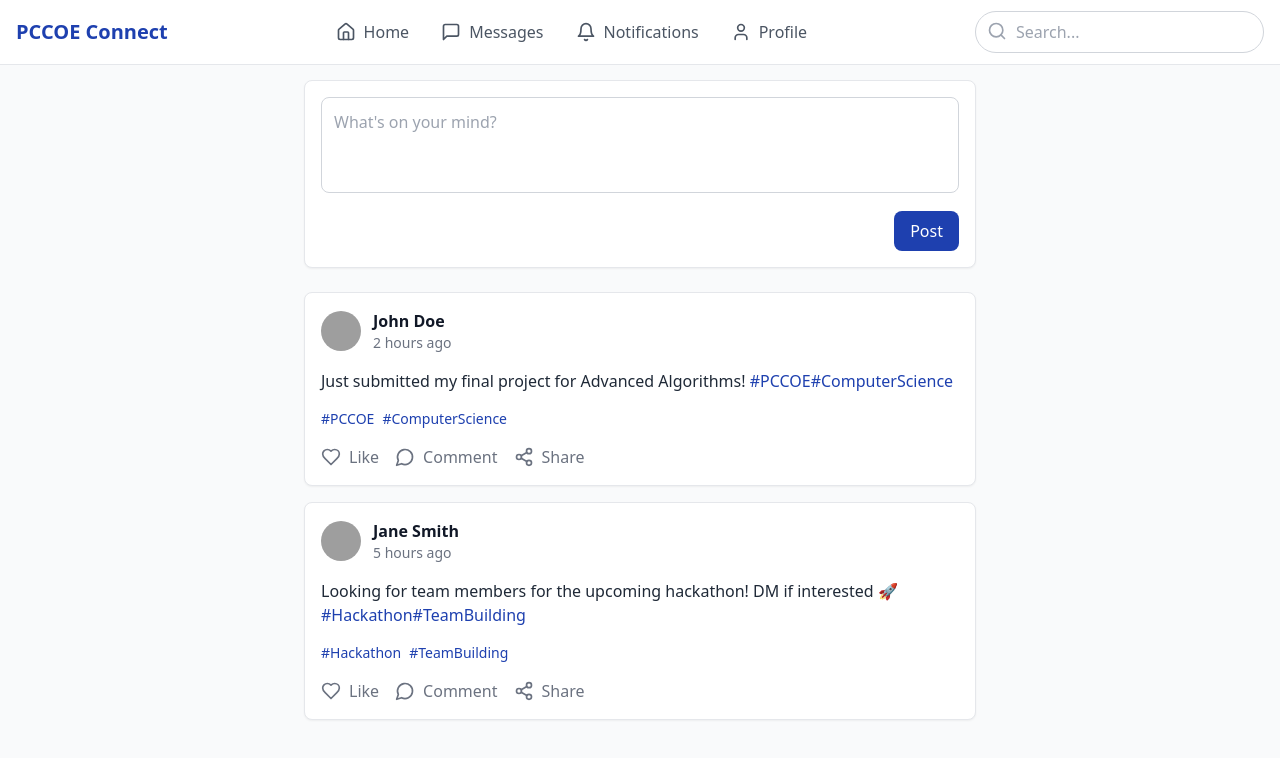
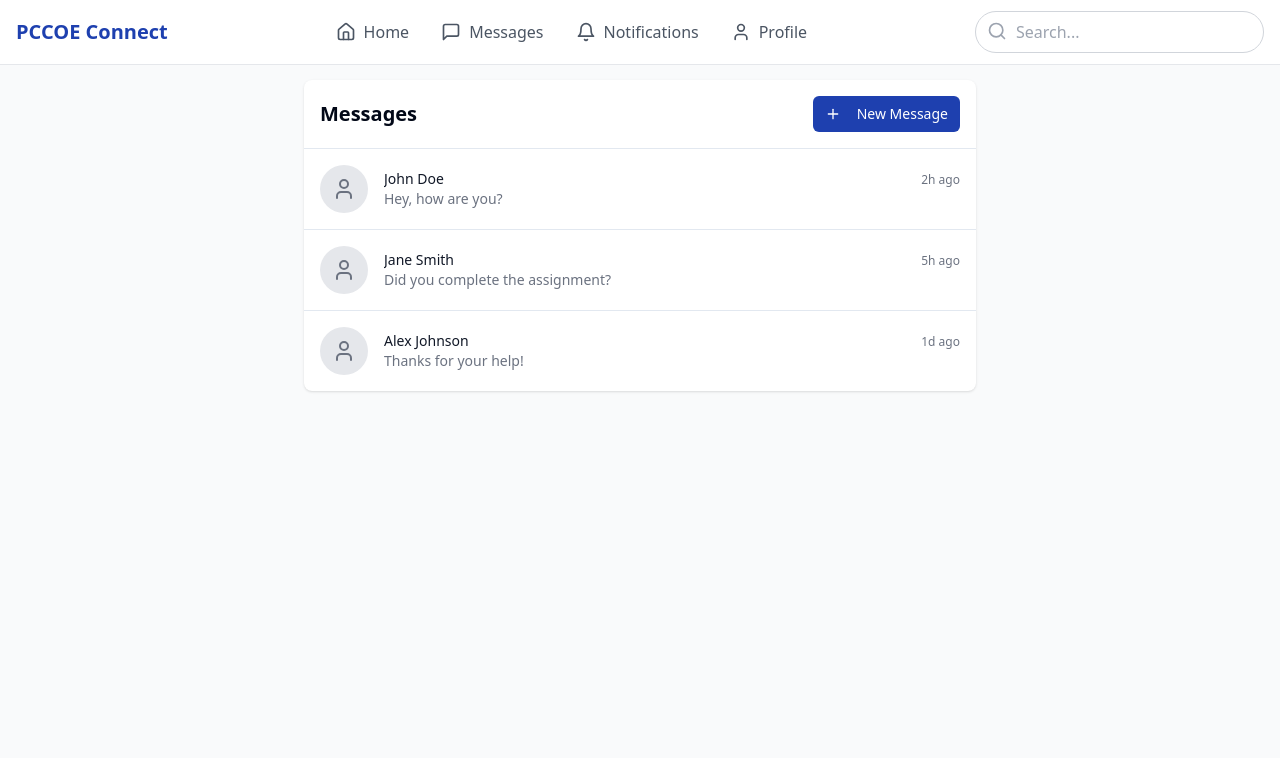
Before and after one commit to waghanshul/pccoeconnect, a React (Vite) app: page /messages in a window 1280 px wide. Shown: the top 758 px of the page. Built offline with nearby package versions, Linux system fonts and the light colour scheme; grey boxes are pictures that could not be loaded.

Commit message:
Add messages page with user list
Implement a new "messages" page that displays a list of users whom the current user has messaged. Include a plus button to allow the user to message a new user.
[skip gpt_engineer]

```diff
--- a/src/App.tsx
+++ b/src/App.tsx
@@ -5,6 +5,7 @@ import { QueryClient, QueryClientProvider } from "@tanstack/react-query";
 import { BrowserRouter, Routes, Route } from "react-router-dom";
 import Index from "./pages/Index";
 import Profile from "./pages/Profile";
+import Messages from "./pages/Messages";
 
 const queryClient = new QueryClient();
 
@@ -16,7 +17,8 @@ const App = () => (
       <BrowserRouter>
         <Routes>
           <Route path="/" element={<Index />} />
-          <Route path="/messages" element={<Index />} />
+          <Route path="/messages" element={<Messages />} />
+          <Route path="/messages/:userId" element={<Messages />} />
           <Route path="/notifications" element={<Index />} />
           <Route path="/profile" element={<Profile />} />
         </Routes>
--- /dev/null
+++ b/src/pages/Messages.tsx
@@ -0,0 +1,57 @@
+import { Plus, User } from "lucide-react";
+import { Link } from "react-router-dom";
+import { Button } from "@/components/ui/button";
+import { Navigation } from "@/components/Navigation";
+
+// Temporary mock data - replace with real data when backend is integrated
+const mockUsers = [
+  { id: 1, name: "John Doe", lastMessage: "Hey, how are you?", timestamp: "2h ago" },
+  { id: 2, name: "Jane Smith", lastMessage: "Did you complete the assignment?", timestamp: "5h ago" },
+  { id: 3, name: "Alex Johnson", lastMessage: "Thanks for your help!", timestamp: "1d ago" },
+];
+
+const Messages = () => {
+  return (
+    <div className="min-h-screen bg-gray-50">
+      <Navigation />
+      <main className="container mx-auto px-4 pt-20">
+        <div className="max-w-2xl mx-auto bg-white rounded-lg shadow">
+          <div className="p-4 border-b flex justify-between items-center">
+            <h1 className="text-xl font-semibold">Messages</h1>
+            <Button size="sm">
+              <Plus className="mr-2 h-4 w-4" />
+              New Message
+            </Button>
+          </div>
+
+          <div className="divide-y">
+            {mockUsers.map((user) => (
+              <Link
+                key={user.id}
+                to={`/messages/${user.id}`}
+                className="flex items-center gap-4 p-4 hover:bg-gray-50 transition-colors"
+              >
+                <div className="flex-shrink-0">
+                  <div className="h-12 w-12 rounded-full bg-gray-200 flex items-center justify-center">
+                    <User className="h-6 w-6 text-gray-500" />
+                  </div>
+                </div>
+                <div className="flex-1 min-w-0">
+                  <div className="flex justify-between items-baseline">
+                    <h2 className="text-sm font-medium text-gray-900 truncate">
+                      {user.name}
+                    </h2>
+                    <span className="text-xs text-gray-500">{user.timestamp}</span>
+                  </div>
+                  <p className="text-sm text-gray-500 truncate">{user.lastMessage}</p>
+                </div>
+              </Link>
+            ))}
+          </div>
+        </div>
+      </main>
+    </div>
+  );
+};
+
+export default Messages;
```
